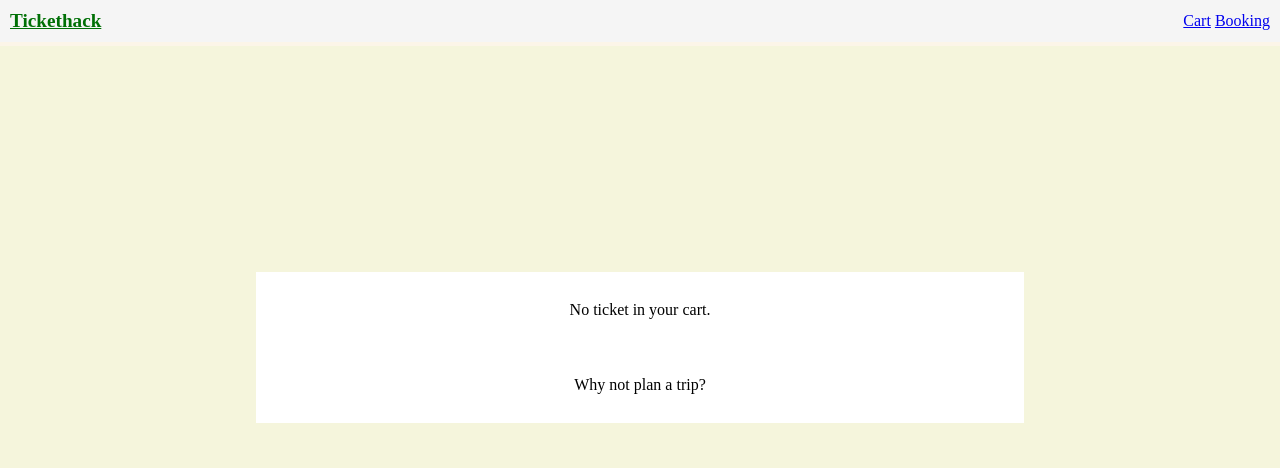
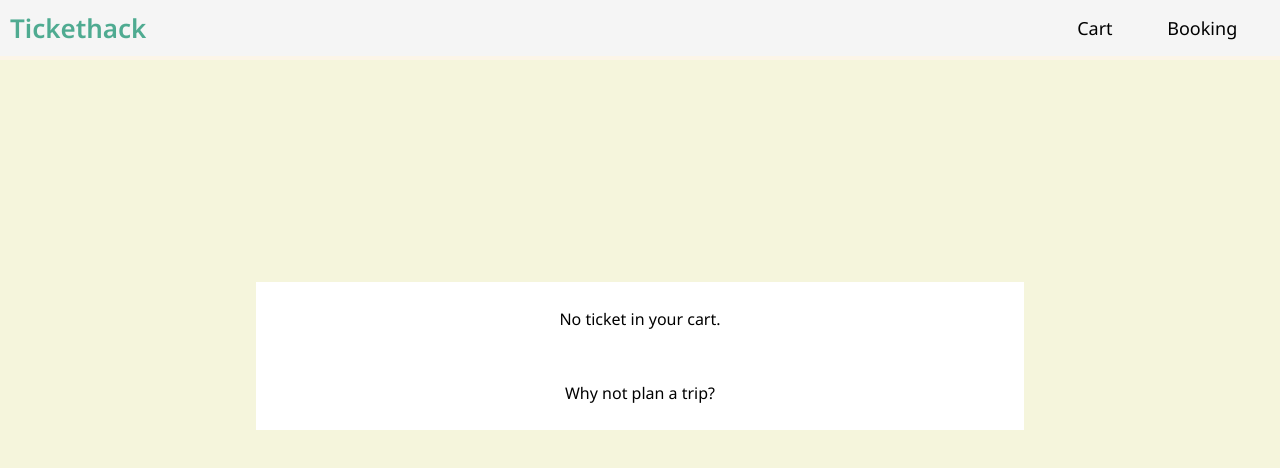
Before and after one commit to MLprimatology/tickethack_HM, a plain HTML site: page front/cart/cart.html in a window 1280 px wide. Drawn offline with Linux system fonts and the light colour scheme; no server answers.

Commit message:
modification du front de la page d'accueil

```diff
--- a/front/accueil/accueilCentralContainer.css
+++ b/front/accueil/accueilCentralContainer.css
@@ -108,7 +108,7 @@
 }
 
 #imgTrajetFound{
-    border-bottom: 2px solid rgb(21, 133, 123);
+    border-bottom: 2px solid #4FAB91;
     padding-bottom: 50px;
     margin-bottom: 2vh;
     width: 60% ;
@@ -126,53 +126,28 @@
     display: flex;
     align-items: center;
     justify-content: space-around;
-    margin-bottom: 10px;
+    margin-bottom: 15px;
+    font-size: 12px;
 }
 
 .book{
-    background-color: rgb(21, 133, 123);
+    background-color:  #4FAB91;
     width: 50;
-    border-radius: 3px;
+    border-radius: 6px;
     padding: 5px;
     margin: 5px;
-
+    color: white;
 }
 
 
-
-
-/* Add htis part to global title bar */
-
-a{
-    text-decoration: none;
-
-}
-
-#txtTicketHack{
-    font-size: 26px;
-    color: #4FAB91;
-    font-weight: 600;
-}
-
-#subContenairTopBar a{
-    color:black;
+.book:hover{
+     cursor: pointer;
 }
 
 
-#subContenairTopBar{
-    padding-right: 1vw;
-    justify-content: space-around;
-    font-size: large;
+.book{
+
 }
-
-
-.btnOtherPage{
-    margin-left: 30px;
-    margin-right: 20px;
-}
-
-
-/* jusque la */
 
 
 
--- a/front/cart/cart.html
+++ b/front/cart/cart.html
@@ -1,12 +1,17 @@
 <!DOCTYPE html>
 <html lang="fr">
+
 <head>
     <meta charset="UTF-8">
     <meta name="viewport" content="width=device-width, initial-scale=1.0">
     <title>Cart</title>
     <link rel="stylesheet" href="../topBarAndBody.css">
     <link rel="stylesheet" href="cartCentralContainer.css">
+    <style>
+        @import url('https://fonts.googleapis.com/css2?family=Noto+Sans:ital,wght@0,100..900;1,100..900&display=swap');
+    </style>
 </head>
+
 <body>
     <div class="mainContainer" id="containerCart">
         <div id="topBar">
@@ -34,5 +39,6 @@
     </div>
 
 </body>
-    <script src="cart.js"></script>
+<script src="cart.js"></script>
+
 </html>
--- a/front/cart/cartCentralContainer.css
+++ b/front/cart/cartCentralContainer.css
@@ -1,3 +1,11 @@
+*{
+    font-family : 'Noto Sans'
+}
+
+
+
+
+
 #centralContainer{
     grid-row-start: 5;
     grid-row-end: 7;
--- a/front/topBarAndBody.css
+++ b/front/topBarAndBody.css
@@ -1,8 +1,9 @@
 *{
-    margin: 0;
-    padding: 0;
-    user-select: none;
+    font-family : 'Noto Sans';
+    margin: 0px;
+    padding: 0px;
 }
+
 
 body {
     height: 100vh;
@@ -38,10 +39,32 @@ body {
     grid-column-end: 12;
 }
 
+a{
+    text-decoration: none;
+
+}
+
 #txtTicketHack{
-    color: rgb(0, 112, 6);
-    font-weight: 900;
-    font-size: larger;
+    font-size: 26px;
+    color: #4FAB91;
+    font-weight: 600;
+}
+
+#subContenairTopBar a{
+    color:black;
+}
+
+
+#subContenairTopBar{
+    padding-right: 1vw;
+    justify-content: space-around;
+    font-size: large;
+}
+
+
+.btnOtherPage{
+    margin-left: 30px;
+    margin-right: 20px;
 }
 
 
```
Also changed, not shown: front/booking/booking.html (+7 -1 lines).
